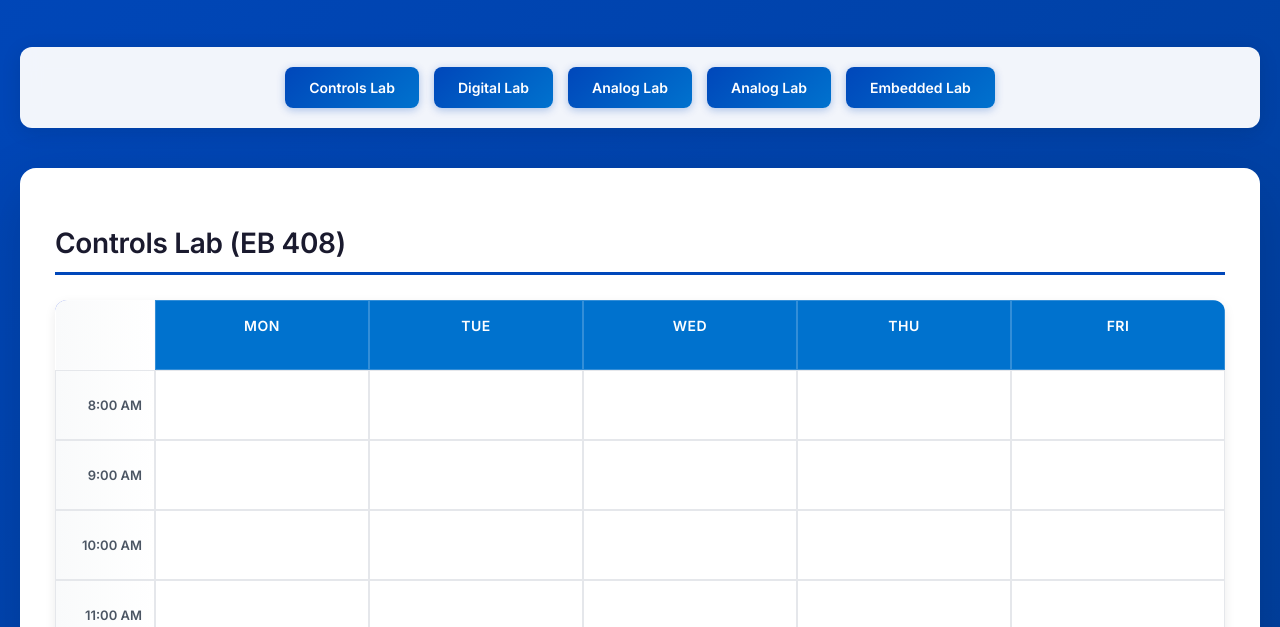
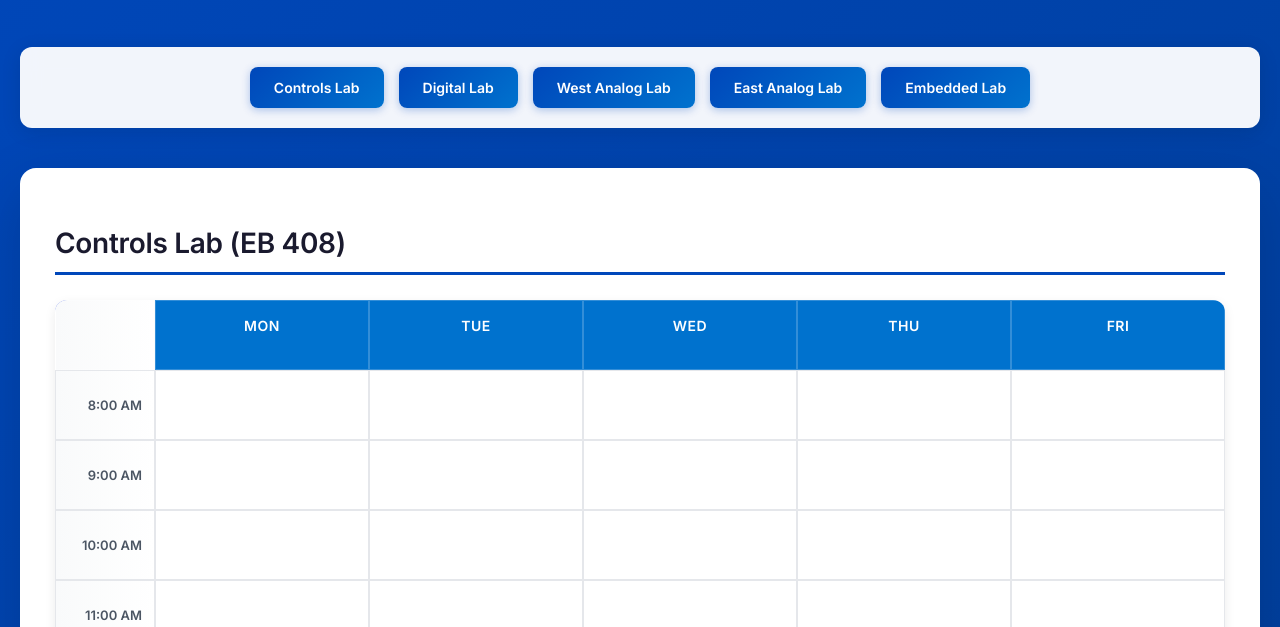
Before and after one commit to byu-cpe/lab_schedule, a plain HTML site: page index.html in a window 1280 px wide. Shown: the part 173-800 px from the top of the page. Drawn offline with Linux system fonts and the light colour scheme.

Commit message:
Rename Analog labs

```diff
--- a/index.html
+++ b/index.html
@@ -228,7 +228,7 @@
 
 <body>
     <h1>Lab Schedules<br>Winter 2026</h1>
-    <div class="lab-nav"><a href="#eb-408" class="nav-link">Controls Lab</a><a href="#eb-423" class="nav-link">Digital Lab</a><a href="#eb-424" class="nav-link">Analog Lab</a><a href="#eb-425" class="nav-link">Analog Lab</a><a href="#eb-438" class="nav-link">Embedded Lab</a></div>
+    <div class="lab-nav"><a href="#eb-408" class="nav-link">Controls Lab</a><a href="#eb-423" class="nav-link">Digital Lab</a><a href="#eb-424" class="nav-link">West Analog Lab</a><a href="#eb-425" class="nav-link">East Analog Lab</a><a href="#eb-438" class="nav-link">Embedded Lab</a></div>
         <div class="lab-container" id="eb-408">
         <h2>Controls Lab (EB 408)</h2>
         <div class="calendar">
@@ -578,7 +578,7 @@
         </div>
     </div>
     <div class="lab-container" id="eb-424">
-        <h2>Analog Lab (EB 424)</h2>
+        <h2>West Analog Lab (EB 424)</h2>
         <div class="calendar">
             <div class="calendar-row calendar-header">
                 <div class="time-label"></div>
@@ -790,7 +790,7 @@
         </div>
     </div>
     <div class="lab-container" id="eb-425">
-        <h2>Analog Lab (EB 425)</h2>
+        <h2>East Analog Lab (EB 425)</h2>
         <div class="calendar">
             <div class="calendar-row calendar-header">
                 <div class="time-label"></div>
```
